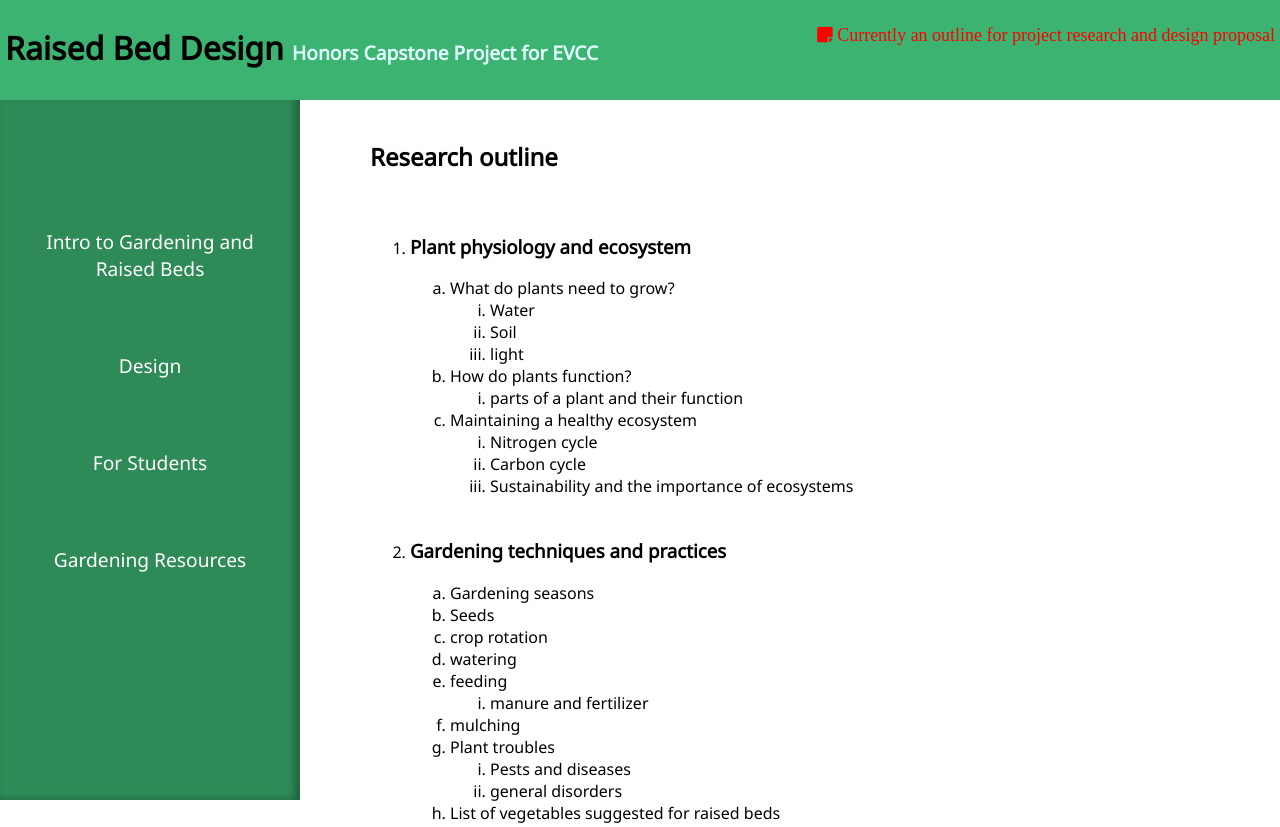
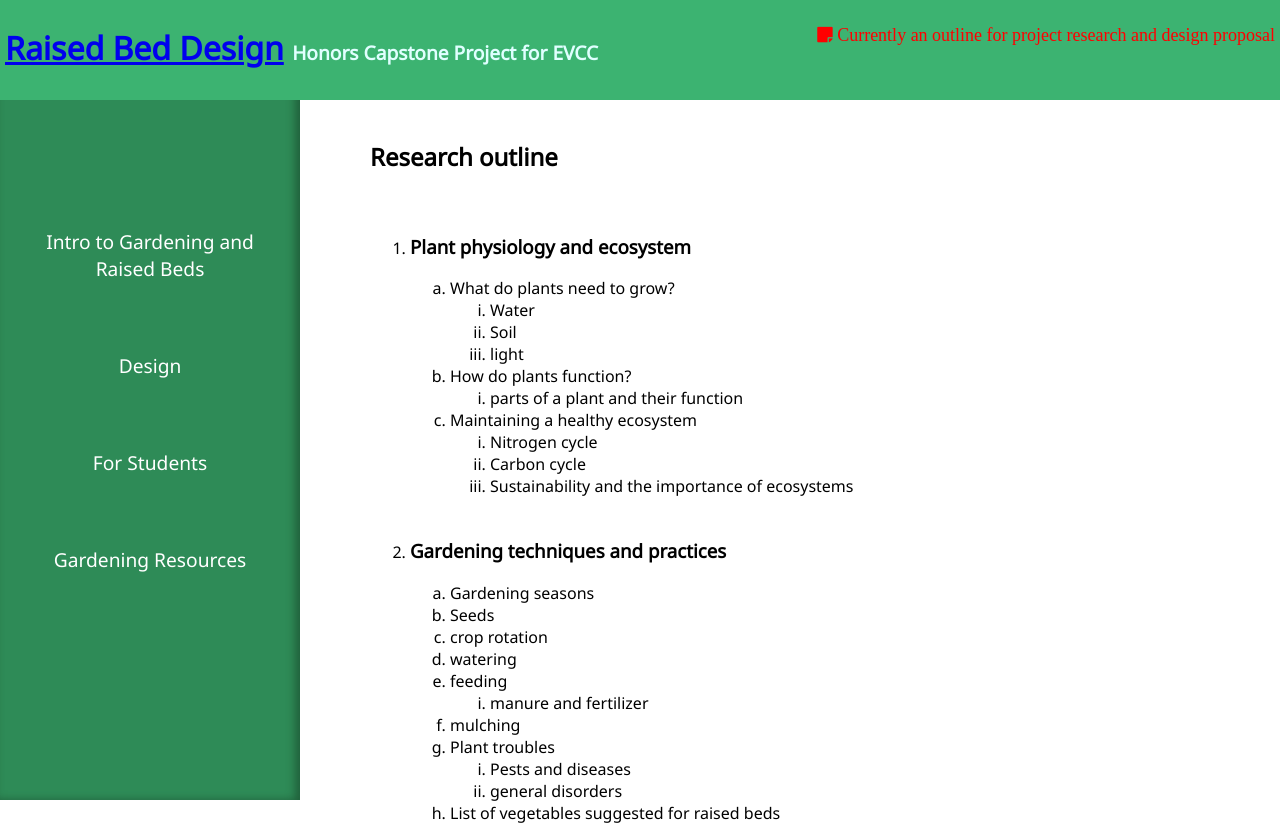
Before and after one commit to Engineering-MatSci/Garden-Project, a plain HTML site: page intro.html in a window 1280 px wide. Shown: the top 827 px of the page. Drawn offline with Linux system fonts and the light colour scheme.

Commit message:
Update intro.html

```diff
--- a/intro.html
+++ b/intro.html
@@ -9,7 +9,7 @@
     </head>
     <body>
     	<div class="header">
-            <h1>Raised Bed Design <span>Honors Capstone Project for EVCC</span><i class="fa fa-sticky-note" style="font-size:18px;float:right;color:red"> Currently an outline for project research and design proposal</i></h1>
+            <h1><a href="index.html">Raised Bed Design</a> <span>Honors Capstone Project for EVCC</span><i class="fa fa-sticky-note" style="font-size:18px;float:right;color:red"> Currently an outline for project research and design proposal</i></h1>
 
         </div>
 
```
